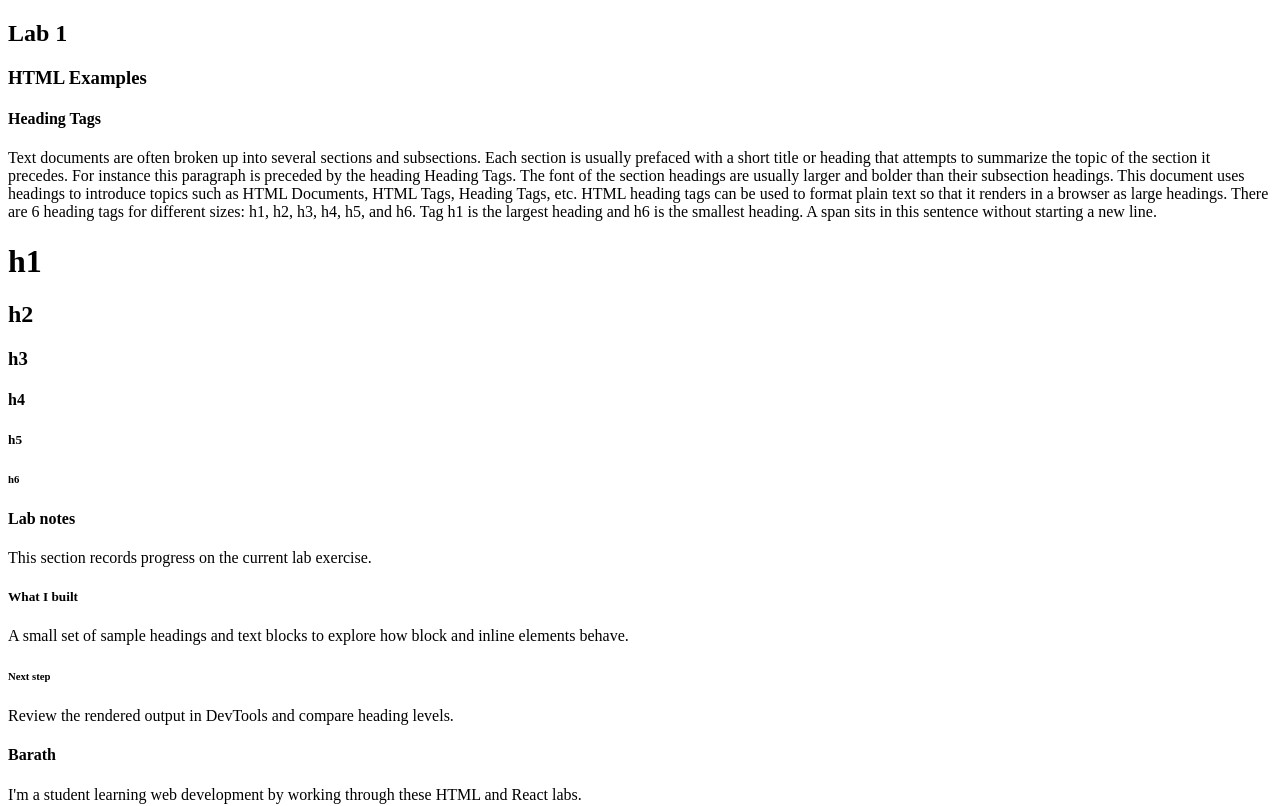
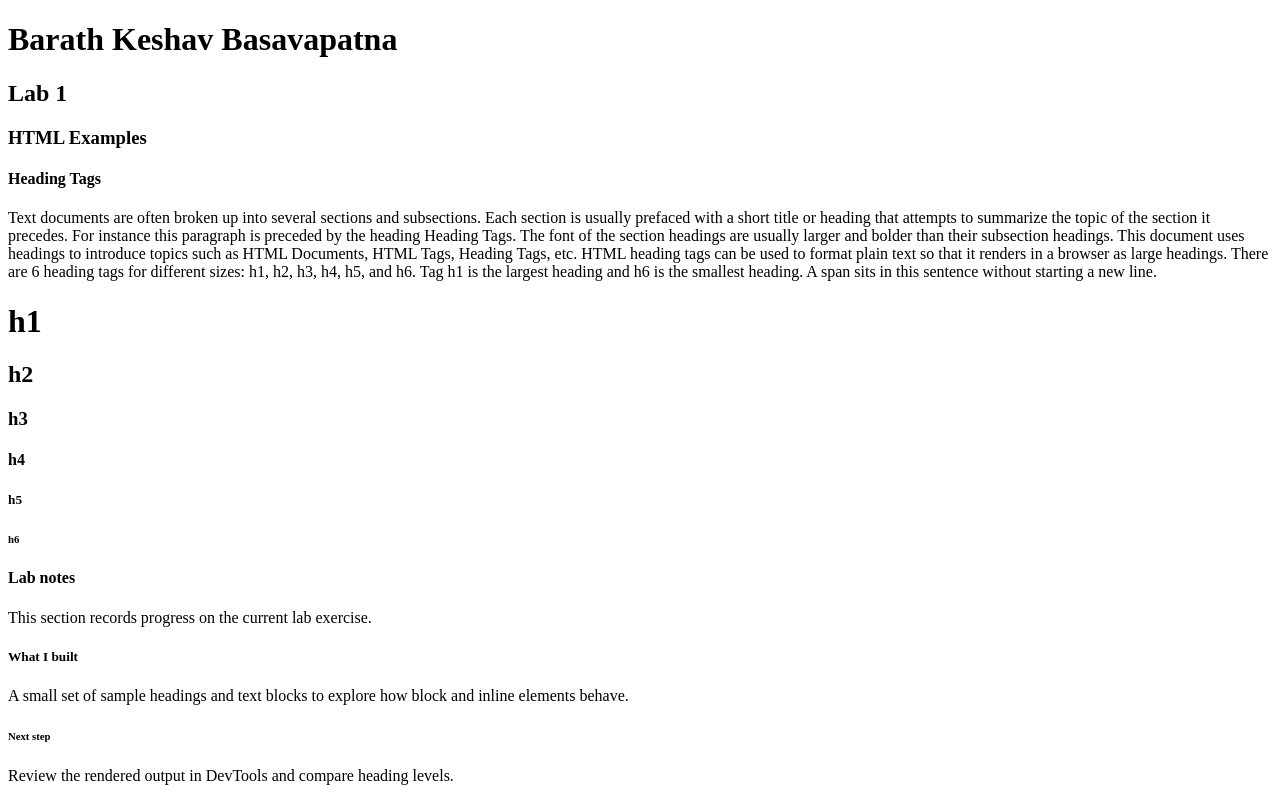
Before and after one commit to mrmirror662/barath-webdev, a Next.js app: page /labs/lab1 in a window 1280 px wide. Shown: the top 806 px of the page. Built offline with nearby package versions, Linux system fonts and the light colour scheme.

Commit message:
more name

```diff
--- a/app/labs/lab1/page.tsx
+++ b/app/labs/lab1/page.tsx
@@ -4,6 +4,7 @@ import ParagraphTag from "./ParagraphTag";
 export default function Lab1() {
   return (
     <div id="wd-lab1">
+      <h1>Barath Keshav Basavapatna</h1>
       <h2>Lab 1</h2>
       <h3>HTML Examples</h3>
       <HeadingTags />
```
